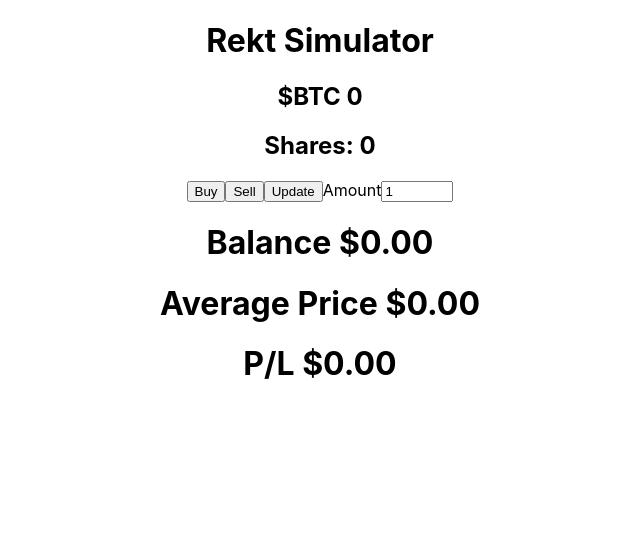
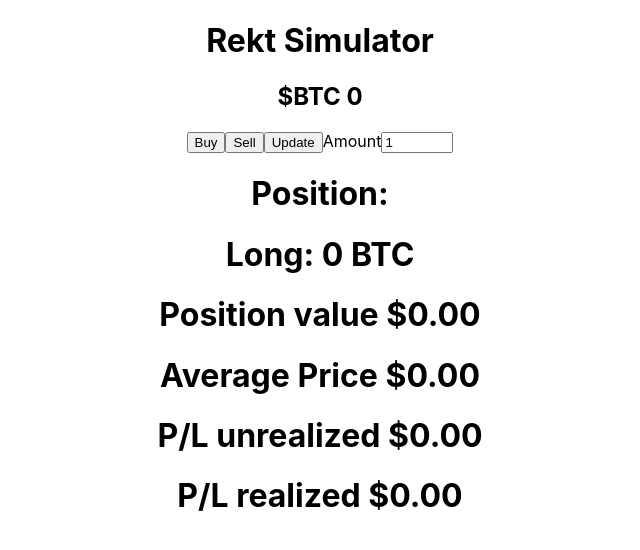
Before and after one commit to matt-src/Bitcoin-Trading-Simulator, a React (Create React App) app: page / in a window 1280 px wide. Shown: the top 550 px of the page, without its empty margins (320-960 px from the left). Built offline with nearby package versions, Linux system fonts and the light colour scheme; no server answers.

Commit message:
Track realized PNL

```diff
--- a/package.json
+++ b/package.json
@@ -3,6 +3,7 @@
   "version": "0.1.0",
   "private": true,
   "dependencies": {
+    "@material-ui/core": "^4.11.0",
     "@testing-library/jest-dom": "^4.2.4",
     "@testing-library/react": "^9.5.0",
     "@testing-library/user-event": "^7.2.1",
--- a/src/App.js
+++ b/src/App.js
@@ -7,9 +7,8 @@
   const [shares, setShares] = useState(0);
   const [average, setAverage] = useState(0);
   const [amount, setAmount] = useState(1);
-  const [pnl, setPnl] = useState(0); //Profit/loss on current position
   const [data, setData] = useState({}); //Bitcoin price information
-
+  const [realized, setRealized] = useState(0); //Realized profit/loss
 
   useEffect(() => {
     updatePrice().then(r => r); //Need to use 'then' here instead of await, since we aren't in an async function
@@ -46,6 +45,10 @@
       return;
     }
     tradeShares(amount * -1);
+    //Update realized PNL
+    console.log("average: " + average);
+    console.log("price: " + getPrice());
+    setRealized(realized + (amount * (getPrice() - average)));
   };
 
   const tradeShares = (tradeAmount) => {
@@ -77,7 +80,7 @@
     <div className="App">
       <h1>Rekt Simulator</h1>
       <h2>$BTC {data ? getPrice() : <p>data not loaded</p>}</h2>
-      <h2>Shares: {shares}</h2>
+
       <button onClick={buyShares}>Buy</button>
       <button onClick={sellShares}>Sell</button>
       <button onClick={updatePrice}>Update</button>
@@ -93,9 +96,12 @@
         onChange={handleAmountChange}
       />
       <div>
-        <h1>Balance {data ? (formatter.format(parseInt(getPrice()) * shares)) : <p>-</p>}</h1>
+        <h1>Position:</h1>
+        <h1>Long: {shares} BTC</h1>
+        <h1>Position value {data ? (formatter.format(parseFloat(getPrice()) * shares)) : <p>-</p>}</h1>
         <h1>Average Price {formatter.format(average)}</h1>
-        <h1>P/L {formatter.format(pnl)} </h1>
+        <h1>P/L unrealized {formatter.format( (parseFloat(getPrice()) - average) * shares) }</h1>
+        <h1>P/L realized { formatter.format(realized)}</h1>
       </div>
     </div>
   );
```
Also changed, not shown: 1 other file (tests, documents, lock files or other folders).
